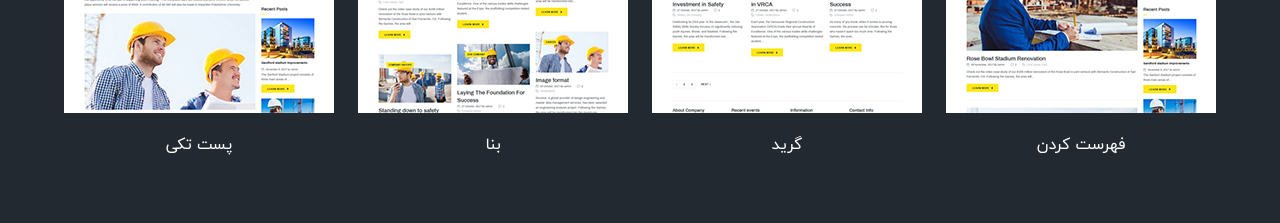
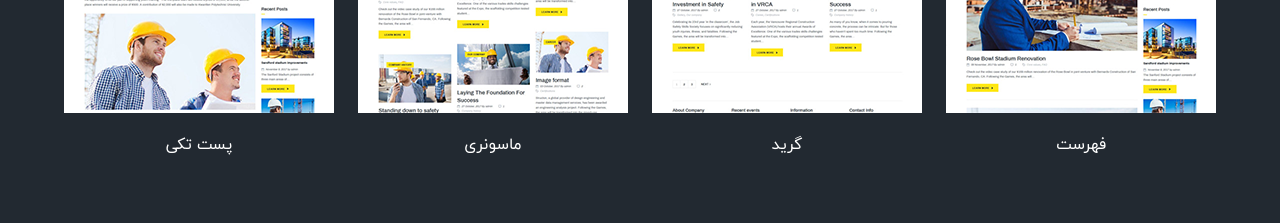
Before and after one commit to mahyarErshad/buildwall, a React (Vite) app: page / in a window 1280 px wide. Shown: the part 8360-8583 px from the top of the page. Built offline with nearby package versions, Linux system fonts and the light colour scheme.

Commit message:
Changed the title

```diff
--- a/src/Components/Body/BlogLayout/BlogLayout.jsx
+++ b/src/Components/Body/BlogLayout/BlogLayout.jsx
@@ -9,7 +9,7 @@ import postSingle from "../../../assets/images/card-images/postSingle.webp";
 function BlogLayout() {
   const data = [
     {
-      title: "فهرست کردن",
+      title: "فهرست",
       image: listing,
       href: "https://ld-wp73.template-help.com/buildwall/landing/",
     },
@@ -19,7 +19,7 @@ function BlogLayout() {
       href: "https://ld-wp73.template-help.com/buildwall/landing/",
     },
     {
-      title: "بنا",
+      title: "ماسونری",
       image: masonry,
       href: "https://ld-wp73.template-help.com/buildwall/landing/",
     },
```
